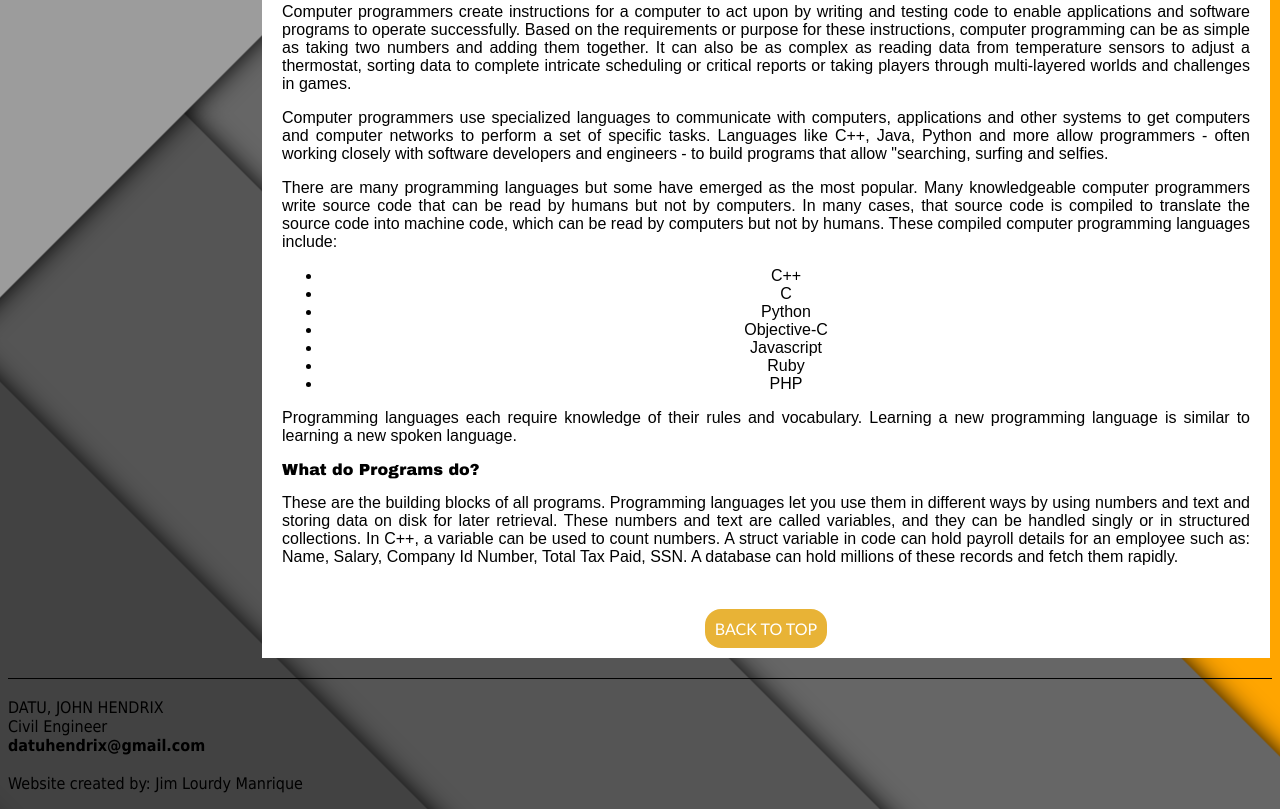
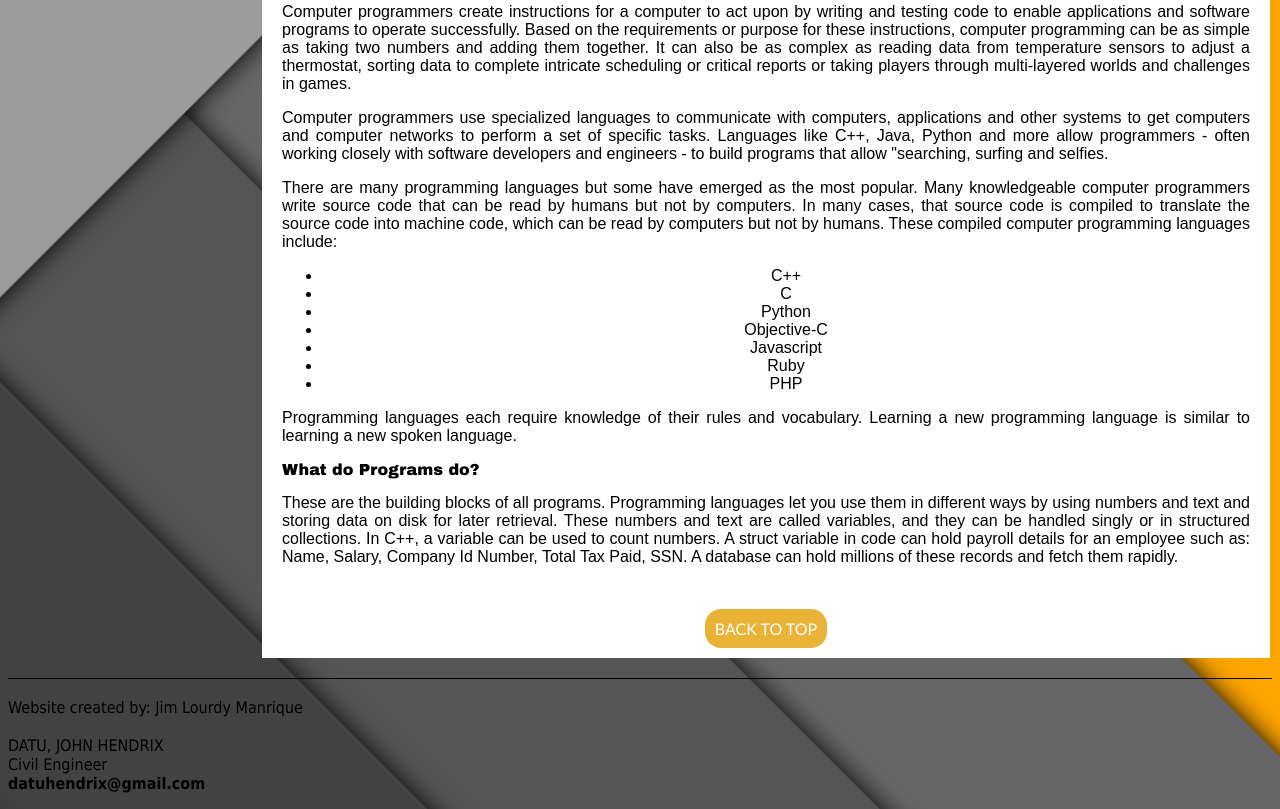
Before and after one commit to JimJ0112/Website1, a plain HTML site: page index.html in a window 1280 px wide. Shown: the part 761-1570 px from the top of the page. Drawn offline with Linux system fonts and the light colour scheme.

Commit message:
Update index.html

```diff
--- a/index.html
+++ b/index.html
@@ -2,7 +2,7 @@
 <html>
 <head>
 	<title>
-
+		JL MANRIQUE
 	</title>
 
 	<style>
@@ -207,11 +207,13 @@
 
 	</table>
 
-<p style="border-top:1px solid black; " id="footer"> <br>DATU, JOHN HENDRIX <br>
+<p style="border-top:1px solid black; " id="footer">
+	<br>  Website created by: Jim Lourdy Manrique <br>
+	<br>DATU, JOHN HENDRIX <br>
 	Civil Engineer <br>
 
 	<b> datuhendrix@gmail.com </b> <br>
-	<br/> Website created by: Jim Lourdy Manrique
+
 	</p>
 </body>
 </html>
```
